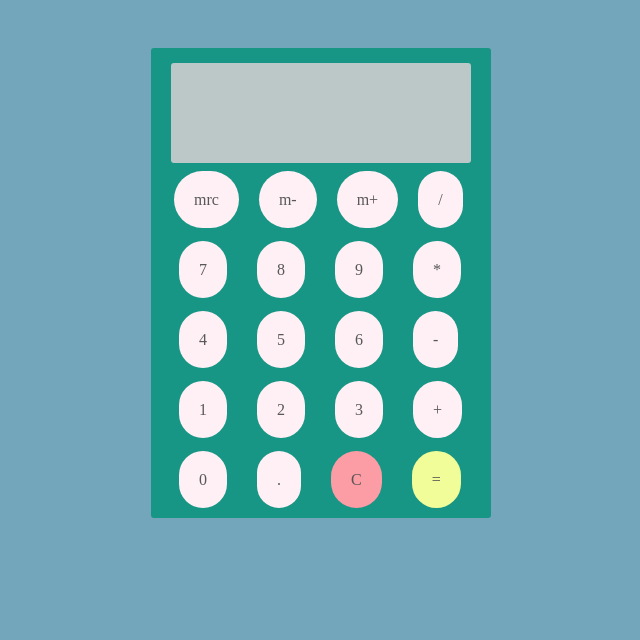
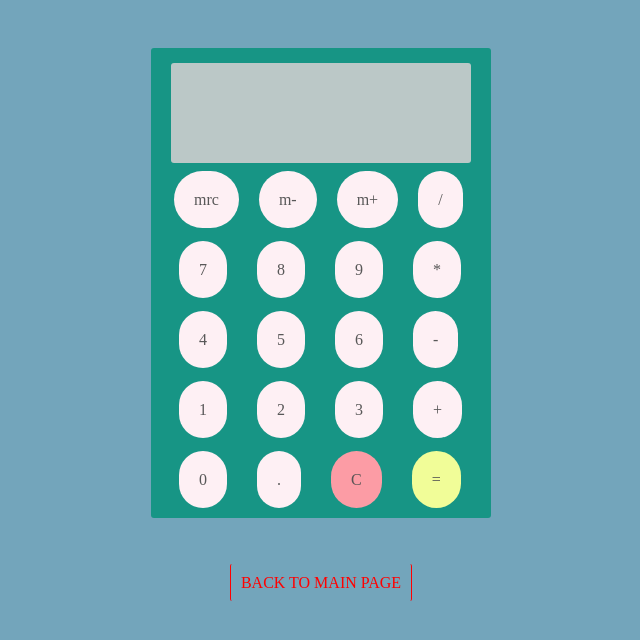
Before and after one commit to Zesc/P1-the-calculator, a plain HTML site: page index.html in a window 1280 px wide. Shown: the whole page, without its empty margins (319-959 px from the left). Drawn offline with Linux system fonts and the light colour scheme.

Commit message:
add back to main page button

```diff
--- a/index.html
+++ b/index.html
@@ -40,6 +40,9 @@
                 <a class="btn two" id="equal" href="#">=</a>
             </p>
         </div>
+        <div class="back-to-main">
+            <a href="https://zesc.github.io/P1-Multi-Page-Website/">BACK TO MAIN PAGE</a>
+        </div>
     </div>
 </body>
 </html>
--- a/style.css
+++ b/style.css
@@ -59,3 +59,27 @@ p{
 #clear{
     background: #FC9CA5;
 }
+
+.back-to-main{
+    position: relative;
+    clear: both;
+    text-align: center;
+    top: 50px;
+    margin-bottom: 20px;
+}
+.back-to-main > a{
+    text-decoration: none;
+    color: red;
+    border-left: 1px solid red;
+    border-right: 1px solid red;
+    border-radius: 2px;
+    padding: 10px;
+}
+
+.back-to-main > a:hover{
+    color: white;
+    background-color: red;
+    -webkit-border-radius:;
+    -moz-border-radius:;
+    border-radius: 5px;
+}
```
